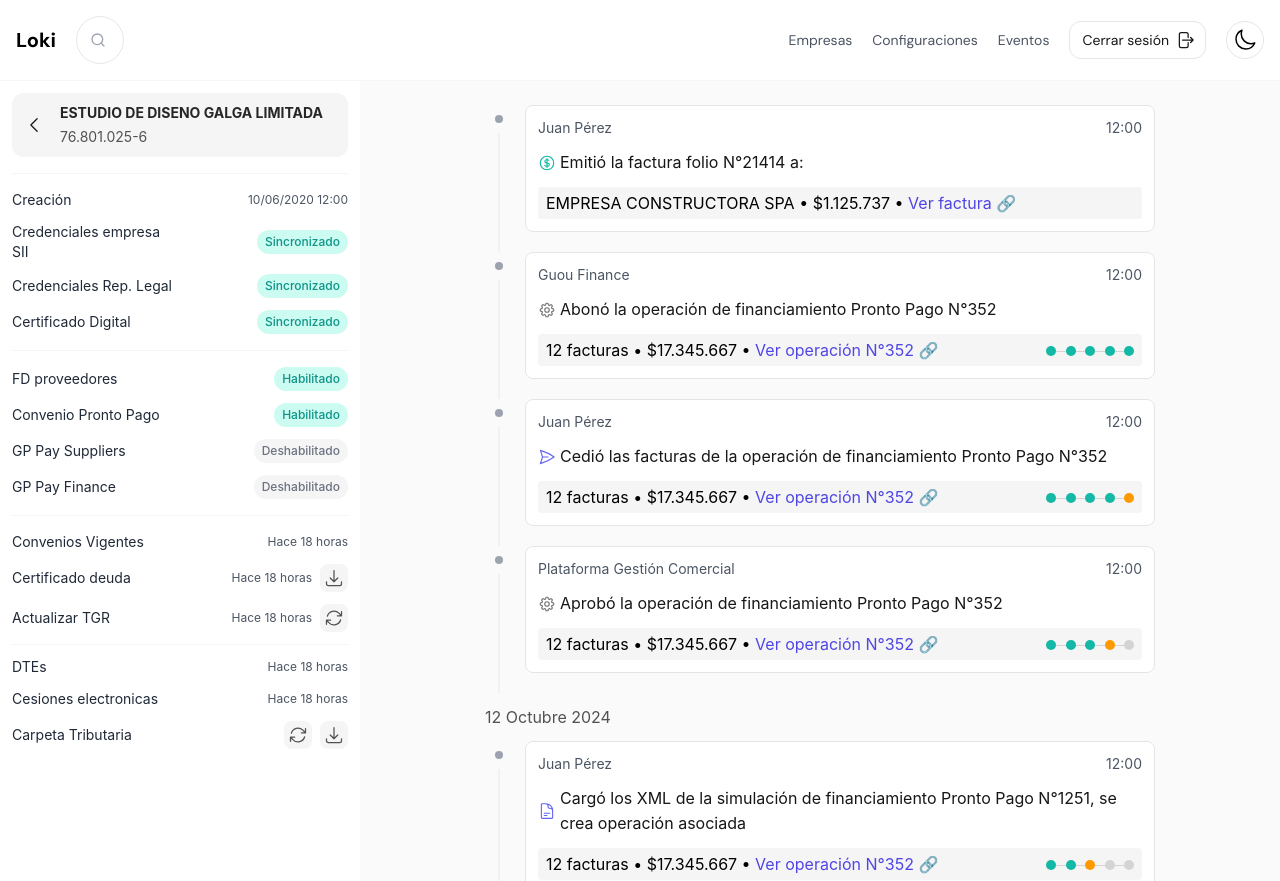
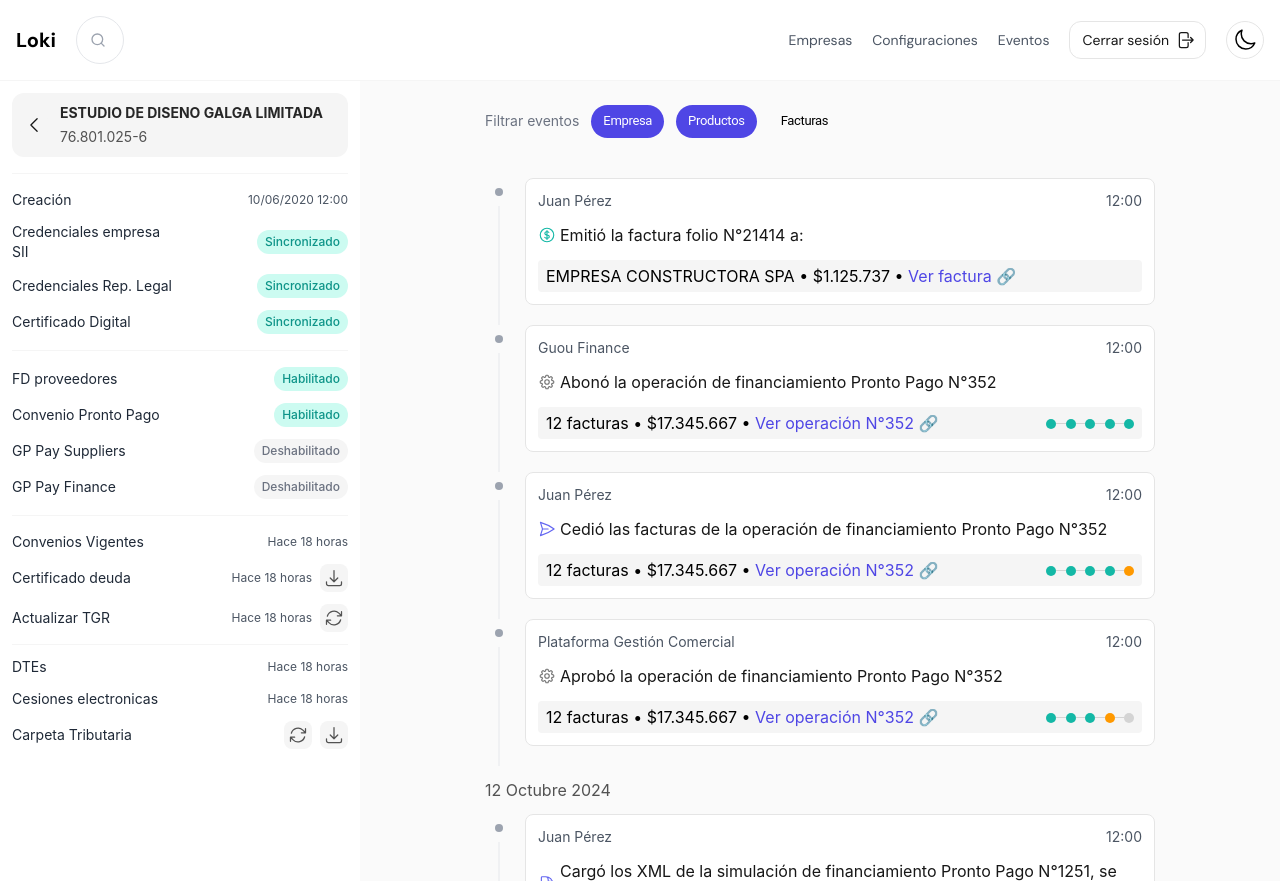
Before and after one commit to nglbrrts/historial-eventos, a Next.js app: page / in a window 1280 px wide. Built offline with nearby package versions, Linux system fonts and the light colour scheme.

Commit message:
ADD: ajustes

```diff
--- a/src/components/DteTimelineItem.tsx
+++ b/src/components/DteTimelineItem.tsx
@@ -10,7 +10,7 @@ type DteTimelineItemProps = {
 
 const iconMap = {
     approved: <CheckCircleIcon width={18} className='text-teal-500' />,
-    created: <PaperAirplaneIcon width={18} className='text-teal-500' />,
+    created: <PaperAirplaneIcon width={18} className='text-indigo-500' />,
     funded: <CurrencyDollarIcon width={18} className='text-teal-500' />,
     transferred: <PaperAirplaneIcon width={18} className='text-indigo-500' />,
     unfunded: <CurrencyDollarIcon width={18} className='text-neutral-500' />,
--- a/src/components/EventTimeline.tsx
+++ b/src/components/EventTimeline.tsx
@@ -4,7 +4,7 @@ import DateDisplay from './DateDisplay';
 import Link from 'next/link';
 import TimelineStepper from '../components/TimelineStepper';
 import { FDstage01, FDstage02, FDstage03, FDstage04, FDstage05 } from '../app/data/fundingstages'
-
+import FilterOptions from './FilterOptions';
 
 
 type EventTimelineProps = {
@@ -13,7 +13,8 @@ type EventTimelineProps = {
 
 const EventTimeline: React.FC<EventTimelineProps> = ({ onLinkClick }) => {
     return (
-        <div className='max-w-[670px] mx-auto pb-20'>
+        <div className='max-w-[670px] mx-auto pb-20 z-50'>
+            <FilterOptions  />
             <TimelineItem origin="Juan Pérez" time="12:00" type="terms" title="Emitió la factura folio N°21414 a:">
                 <div className="w-full px-2 py-1 bg-neutral-100 dark:bg-neutral-700 rounded text-black dark:text-white text-base font-normal font-['Inter']">
                     EMPRESA CONSTRUCTORA SPA • $1.125.737 • <Link onClick={onLinkClick} href="#" className="text-indigo-600 dark:text-indigo-400 text-base font-normal font-['Inter']">Ver factura 🔗</Link>
--- /dev/null
+++ b/src/components/FilterOptions.tsx
@@ -0,0 +1,24 @@
+
+import React from 'react';
+
+type FilterOptionsProps = {
+};
+
+const FilterOptions: React.FC<FilterOptionsProps> = (props) => {
+    return (
+        <div className="w-full justify-start items-center gap-3 inline-flex pb-10">
+            <div className="text-gray-500 text-sm font-normal font-['Inter']">Filtrar eventos</div>
+            <div className="px-3 py-[7px] bg-indigo-600 rounded-[100px] flex-col justify-start items-center inline-flex">
+                <div className="text-white text-[13px] font-normal font-['Roboto'] leading-[18.59px] tracking-tight">Empresa</div>
+            </div>
+            <div className="px-3 py-[7px] bg-indigo-600 rounded-[100px] flex-col justify-start items-center inline-flex">
+                <div className="text-white text-[13px] font-normal font-['Roboto'] leading-[18.59px] tracking-tight">Productos</div>
+            </div>
+            <div className="px-3 py-[7px] rounded-[100px] flex-col justify-start items-center inline-flex">
+                <div className="text-black/opacity-90 text-[13px] font-normal font-['Roboto'] leading-[18.59px] tracking-tight">Facturas</div>
+            </div>
+        </div>
+    );
+};
+
+export default FilterOptions;
```
